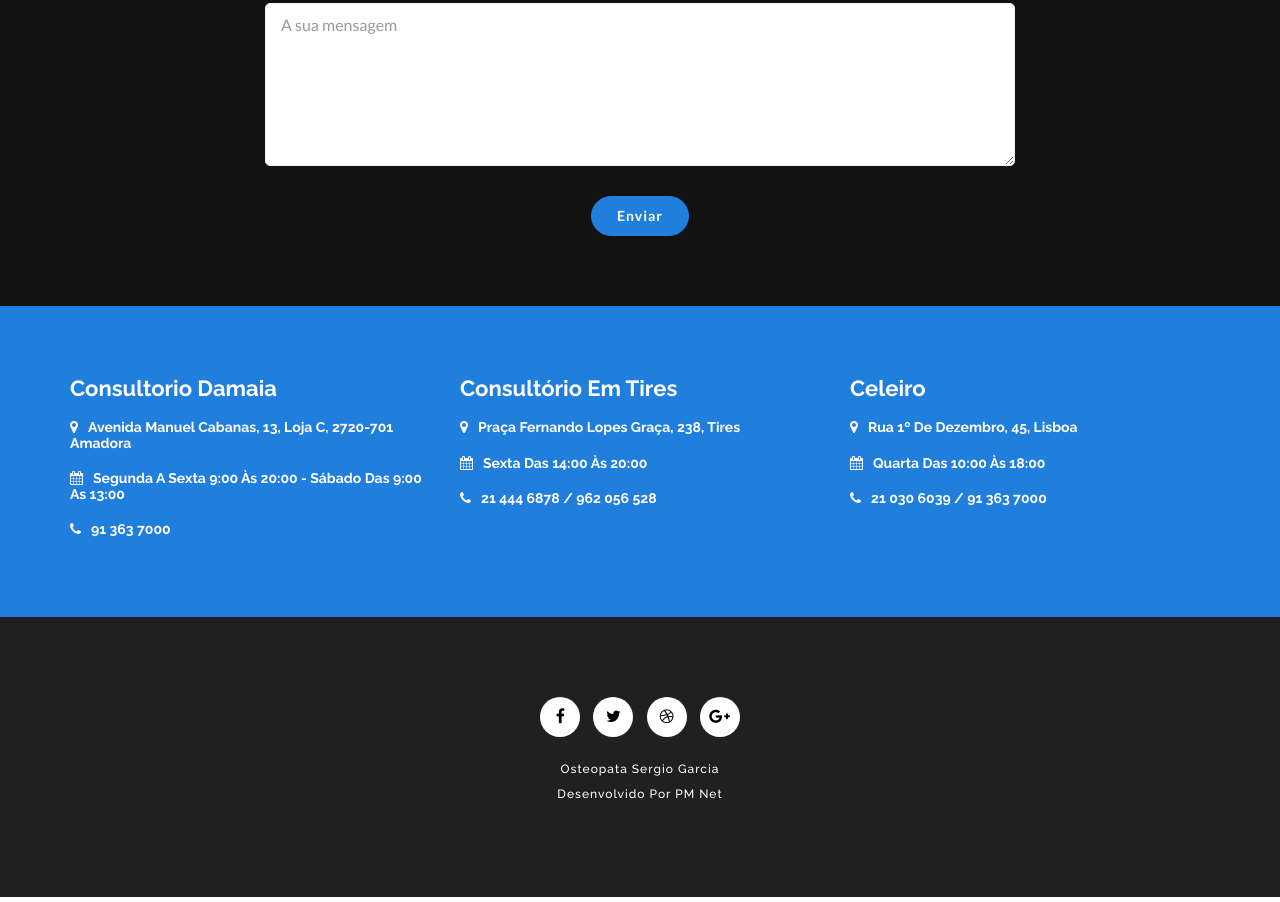
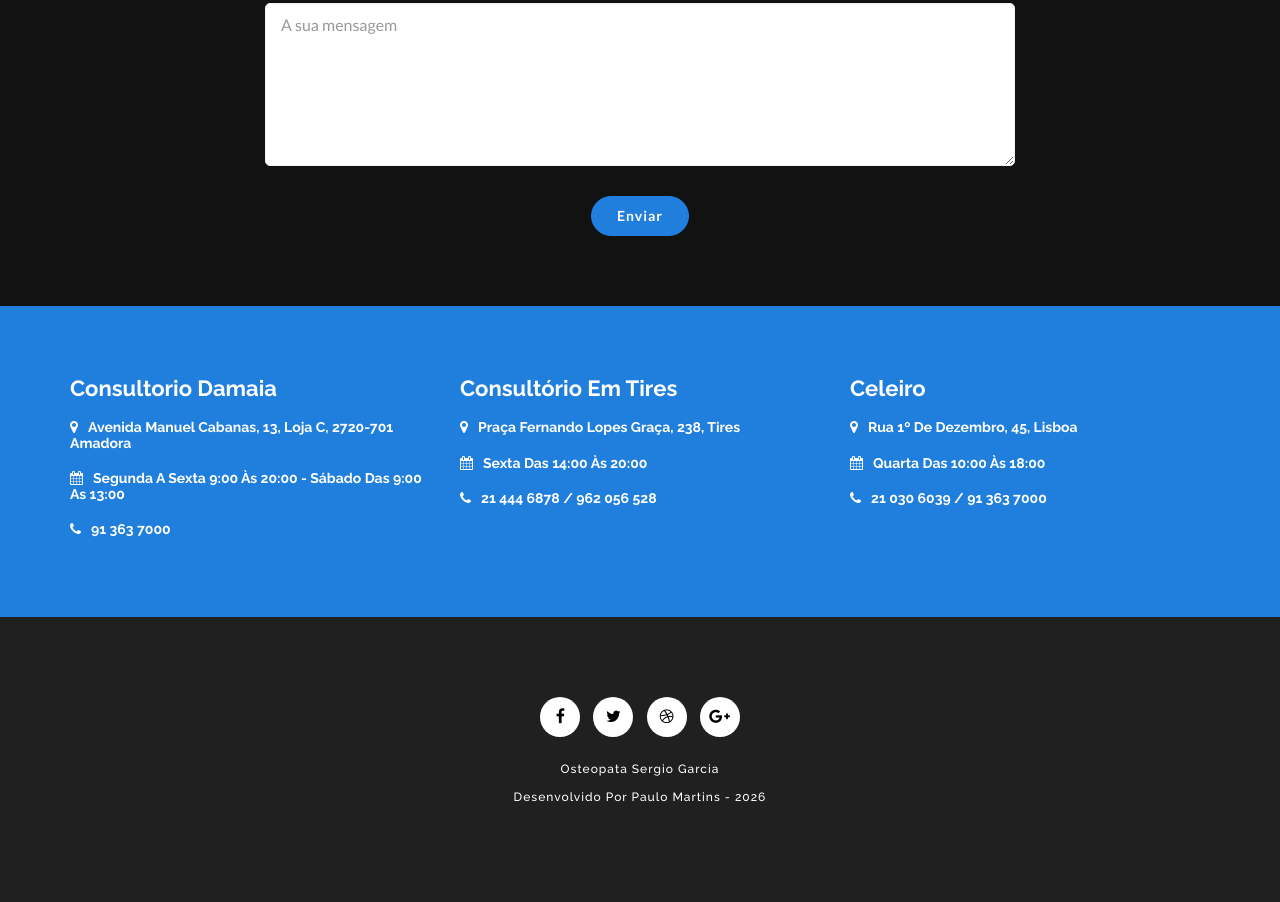
Before and after one commit to Motard/site-Bill, a plain HTML site: page index.html in a window 1280 px wide. Shown: the part 6526-7428 px from the top of the page. Drawn offline with Linux system fonts and the light colour scheme; some packages are replaced by stand-ins of ours.

Commit message:
Add dev by tag

```diff
--- a/index.html
+++ b/index.html
@@ -855,7 +855,10 @@
               </ul>
             </div>
             <div class="footer-text">
-              <h6>Osteopata Sergio Garcia<br />Desenvolvido por PM Net</h6>
+              <h6>
+                Osteopata Sergio Garcia<br />
+                <p>Desenvolvido por Paulo Martins - <span id="year"></span></p>
+              </h6>
             </div>
           </div>
         </div>
@@ -900,5 +903,9 @@
     <script src="assets/switcher/switcher.js"></script>
     <!-- scripts js -->
     <script src="assets/js/scripts.js"></script>
+
+    <script>
+      document.getElementById('year').textContent = new Date().getFullYear();
+    </script>
   </body>
 </html>
```
